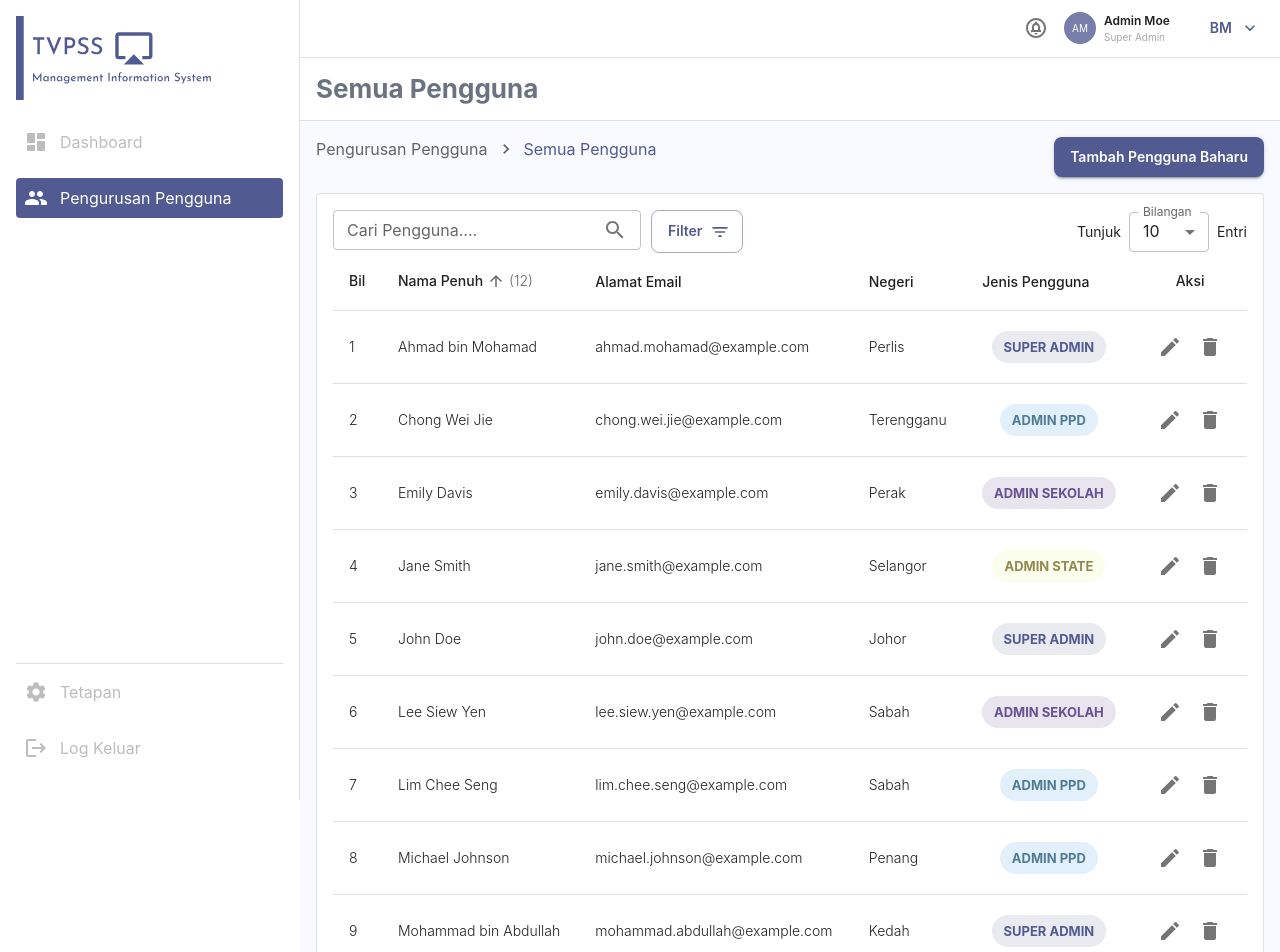
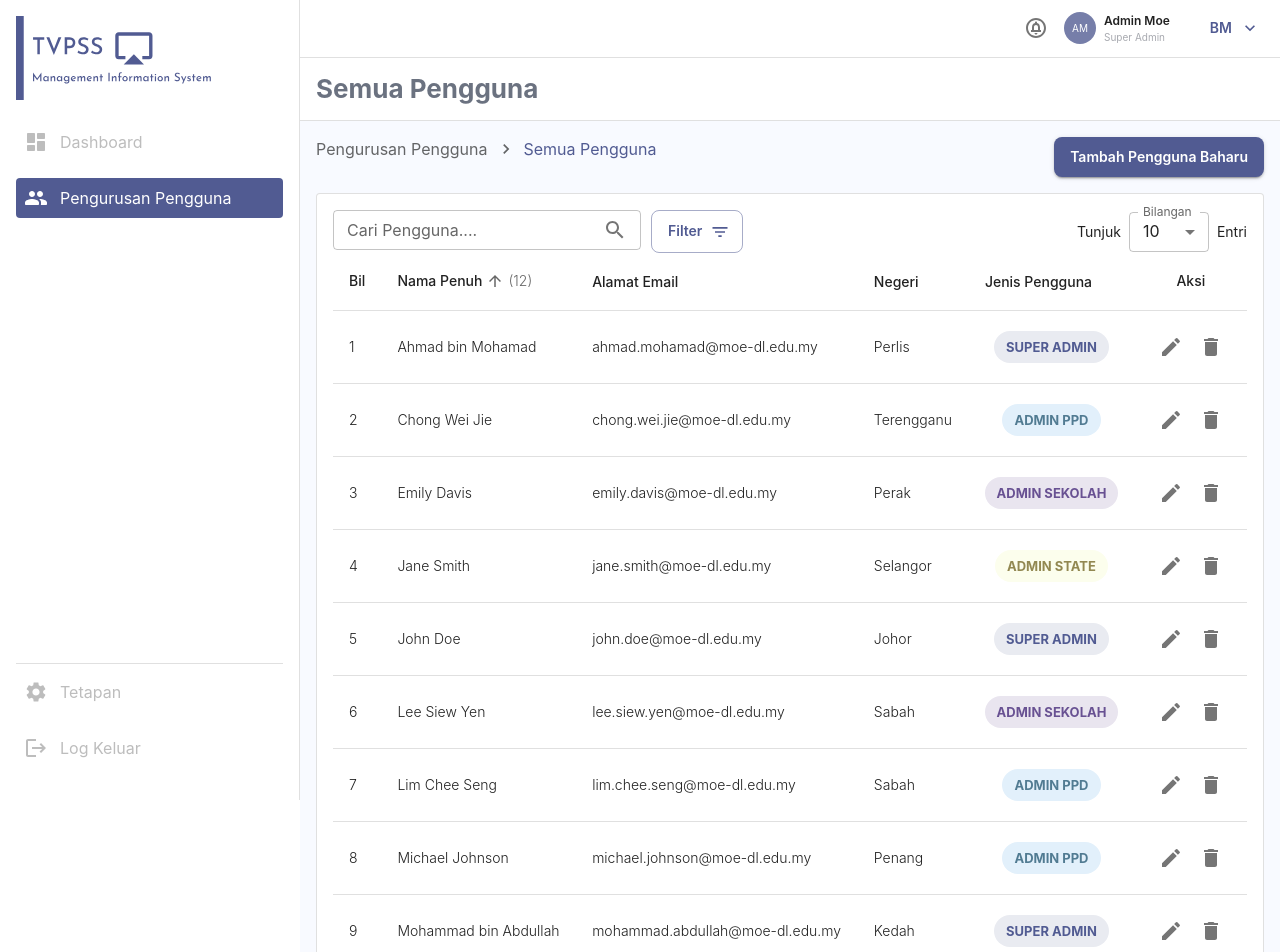
Before and after one commit to adamimrn22/tvpss_frontend, a React (Vite) app: page /SuperAdmin/PengurusanPengguna in a window 1280 px wide. Shown: the top 952 px of the page. Built offline with nearby package versions, Linux system fonts and the light colour scheme.

Commit message:
touch up

```diff
--- a/src/SuperAdmin/UserManagement/data/usersData.js
+++ b/src/SuperAdmin/UserManagement/data/usersData.js
@@ -1,88 +1,88 @@
 const users = [
   {
     id: 1,
-    name: 'John Doe',
-    email: 'john.doe@example.com',
-    state: 'Johor',
-    userType: 'SUPER ADMIN'
+    name: "John Doe",
+    email: "john.doe@moe-dl.edu.my",
+    state: "Johor",
+    userType: "SUPER ADMIN",
   },
   {
     id: 2,
-    name: 'Jane Smith',
-    email: 'jane.smith@example.com',
-    state: 'Selangor',
-    userType: 'ADMIN STATE'
+    name: "Jane Smith",
+    email: "jane.smith@moe-dl.edu.my",
+    state: "Selangor",
+    userType: "ADMIN STATE",
   },
   {
     id: 3,
-    name: 'Michael Johnson',
-    email: 'michael.johnson@example.com',
-    state: 'Penang',
-    userType: 'ADMIN PPD'
+    name: "Michael Johnson",
+    email: "michael.johnson@moe-dl.edu.my",
+    state: "Penang",
+    userType: "ADMIN PPD",
   },
   {
     id: 4,
-    name: 'Emily Davis',
-    email: 'emily.davis@example.com',
-    state: 'Perak',
-    userType: 'ADMIN SEKOLAH'
+    name: "Emily Davis",
+    email: "emily.davis@moe-dl.edu.my",
+    state: "Perak",
+    userType: "ADMIN SEKOLAH",
   },
   {
     id: 5,
-    name: 'Mohammad bin Abdullah',
-    email: 'mohammad.abdullah@example.com',
-    state: 'Kedah',
-    userType: 'SUPER ADMIN'
+    name: "Mohammad bin Abdullah",
+    email: "mohammad.abdullah@moe-dl.edu.my",
+    state: "Kedah",
+    userType: "SUPER ADMIN",
   },
   {
     id: 6,
-    name: 'Tan Mei Ling',
-    email: 'tan.mei.ling@example.com',
-    state: 'Kelantan',
-    userType: 'ADMIN STATE'
+    name: "Tan Mei Ling",
+    email: "tan.mei.ling@moe-dl.edu.my",
+    state: "Kelantan",
+    userType: "ADMIN STATE",
   },
   {
     id: 7,
-    name: 'Chong Wei Jie',
-    email: 'chong.wei.jie@example.com',
-    state: 'Terengganu',
-    userType: 'ADMIN PPD'
+    name: "Chong Wei Jie",
+    email: "chong.wei.jie@moe-dl.edu.my",
+    state: "Terengganu",
+    userType: "ADMIN PPD",
   },
   {
     id: 8,
-    name: 'Lee Siew Yen',
-    email: 'lee.siew.yen@example.com',
-    state: 'Sabah',
-    userType: 'ADMIN SEKOLAH'
+    name: "Lee Siew Yen",
+    email: "lee.siew.yen@moe-dl.edu.my",
+    state: "Sabah",
+    userType: "ADMIN SEKOLAH",
   },
   {
     id: 9,
-    name: 'Ahmad bin Mohamad',
-    email: 'ahmad.mohamad@example.com',
-    state: 'Perlis',
-    userType: 'SUPER ADMIN'
+    name: "Ahmad bin Mohamad",
+    email: "ahmad.mohamad@moe-dl.edu.my",
+    state: "Perlis",
+    userType: "SUPER ADMIN",
   },
   {
     id: 10,
-    name: 'Wong Mei Ling',
-    email: 'wong.mei.ling@example.com',
-    state: 'Sarawak',
-    userType: 'ADMIN STATE'
+    name: "Wong Mei Ling",
+    email: "wong.mei.ling@moe-dl.edu.my",
+    state: "Sarawak",
+    userType: "ADMIN STATE",
   },
   {
     id: 11,
-    name: 'Lim Chee Seng',
-    email: 'lim.chee.seng@example.com',
-    state: 'Sabah',
-    userType: 'ADMIN PPD'
+    name: "Lim Chee Seng",
+    email: "lim.chee.seng@moe-dl.edu.my",
+    state: "Sabah",
+    userType: "ADMIN PPD",
   },
   {
     id: 12,
-    name: 'Tan Li Ying',
-    email: 'tan.li.ying@example.com',
-    state: 'Selangor',
-    userType: 'ADMIN SEKOLAH'
-  }
+    name: "Tan Li Ying",
+    email: "tan.li.ying@moe-dl.edu.my",
+    state: "Selangor",
+    userType: "ADMIN SEKOLAH",
+  },
   // Add more users as needed
 ];
 
```
